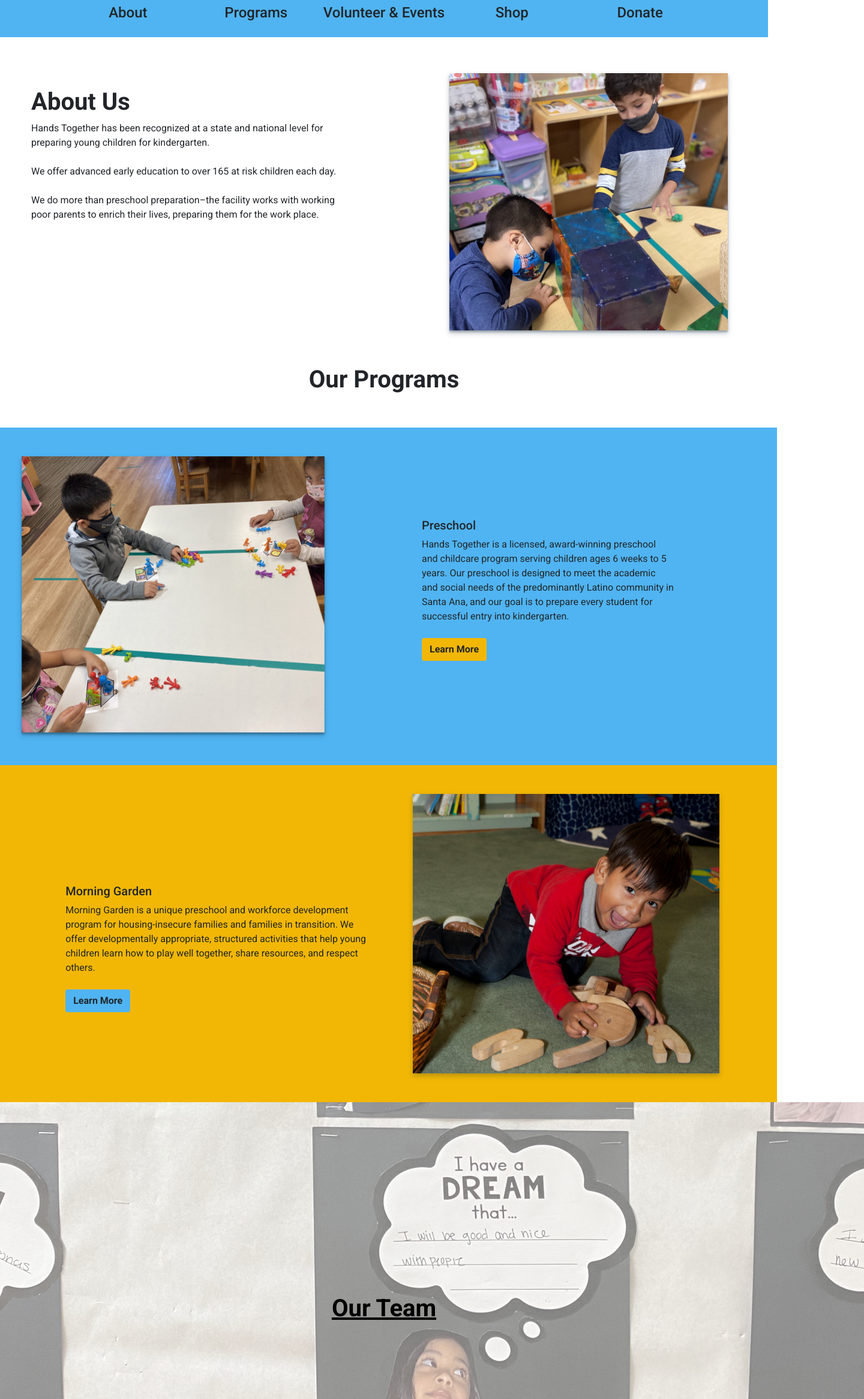
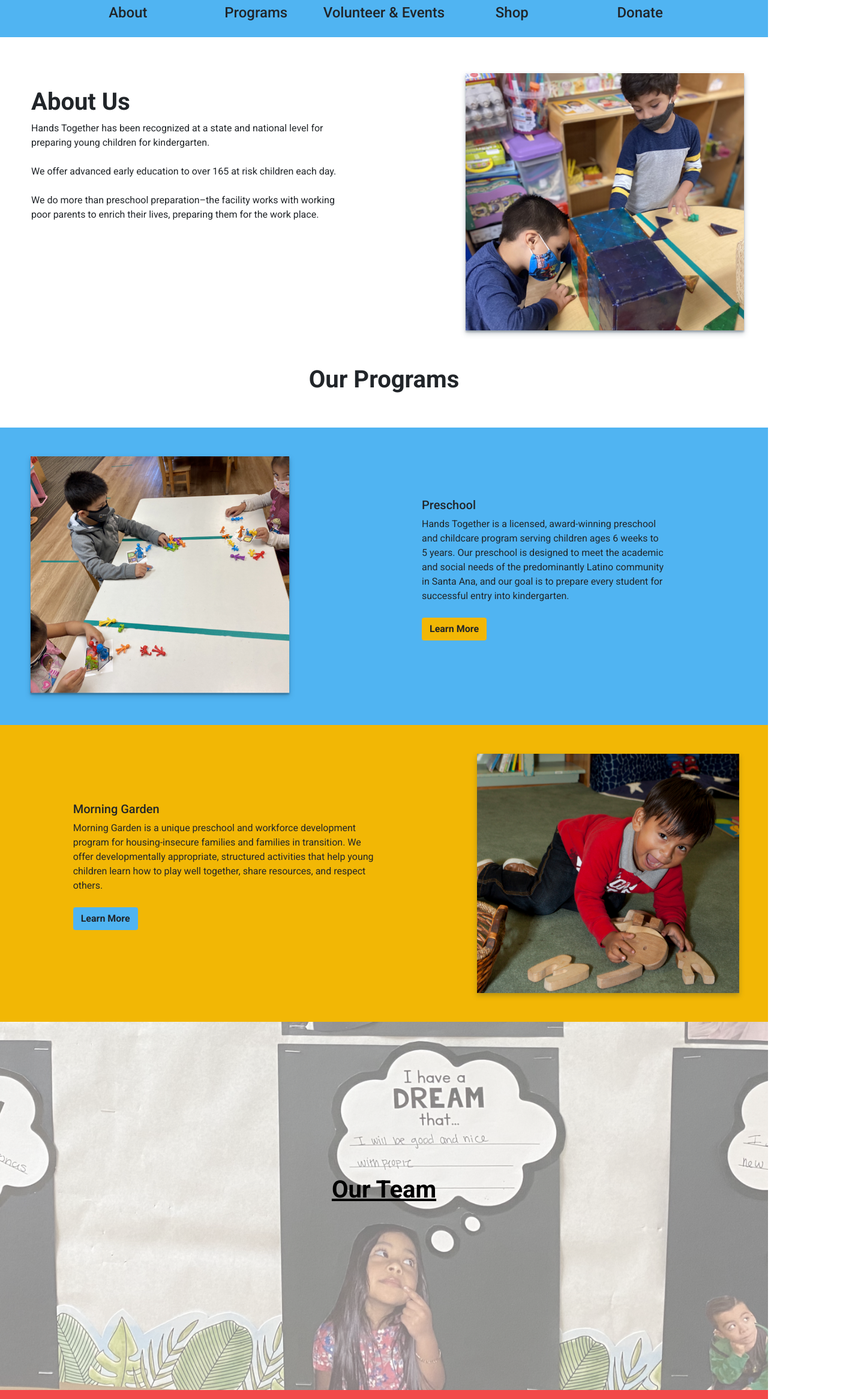
Before and after one commit to Codelab-Davis/hands_together_website_ws2021, a React (Create React App) app: page /about in a window 1280 px wide. Shown: the part 160-2493 px from the top of the page at 60% size, 1440 px wide, since content can reach past the window. Built offline with nearby package versions, Linux system fonts and the light colour scheme.

Commit message:
finished resizing images for mobile

```diff
--- a/src/components/about.js
+++ b/src/components/about.js
@@ -30,7 +30,7 @@
                             </p>
                         </div>
                         <div class="col-1" />
-                        <div class="col-5" >
+                        <div class="col-md-5" >
                             <br />
                             <img class = "aboutImgFormat" align = "center" src={about_us}/>
                         </div>
@@ -50,11 +50,11 @@
             <div className="vertical_space" />
             <div class="container-fluid p-0">
                 <div class="row align-items-center preschoolFormat">
-                    <div class="col-md-4 p-5" >
-                        <img class = "imgFormat" src={preschool}/>
+                    <div class="col-md-5 p-5" >
+                        <img class="imgFormat" src={preschool}/>
                     </div>
 
-                    <div class="col-2" />
+                    <div class="col-1" />
                     <div class="col-md-5">
                     <br /> <br />
                         <h3 className = "abttxt">Preschool</h3>
@@ -78,8 +78,10 @@
                             We offer developmentally appropriate, structured activities that help young children learn how to play well together, share resources,
                             and respect others.<br /><br /></p>
                             <button onClick={() => (window.location = "/programs")} className="btn morningButton smallScreenTextShift">Learn More</button>
+                            <br /> <br /> <br /> <br />
                     </div>
-                    <div class="col-md-4 p-5" >
+                    <div class="col-1" />
+                    <div class="col-md-5 p-5" >
                         <img class = "imgFormat" src={morning}/>
                     </div>
 
--- a/src/css/about.css
+++ b/src/css/about.css
@@ -7,24 +7,34 @@
     /* able to resize images when resize window */
     max-width:90%;
     /* TODO: center after resize */
-
+    margin-left: auto;
+    margin-right: auto;
+    display: block;
     filter: drop-shadow(0px 4px 4px rgba(7, 30, 53, 0.25));
 }
 
+/* .border
+{
+    border-color: black;
+    border-style: solid;
+} */
 /* Fix the images on a smaller screen */
 @media (max-width: 768px) {
-    .aboutImgFormat {
-      max-width:200%;
-    }
-    .imgFormat {
-        max-width:200%;
-    }
+    /* .aboutImgFormat {
+      margin-left:1rem;
+    } */
     .smallScreenTextShift {
         margin-left:3rem;
         margin-right:3rem;
     }
+    .teamlink {
+        position: absolute;
+        text-decoration: underline;
+        color: blue;
+        width:100%;
+        margin-top: 15%;
+    }
   }
-
 .abttxt
 {
     margin-left:3rem;
@@ -34,7 +44,7 @@
 .imgFormat
 {
     /* centers and shrinks image */
-    max-width: 150%; /* won't center image if max-width = 100% */
+    max-width: 100%;
     display: block;
     filter: drop-shadow(0px 4px 4px rgba(7, 30, 53, 0.25));
 
@@ -42,10 +52,14 @@
 .preschoolFormat
 {
     background-color: #50B4F2;
+    margin-left:0rem;
+    margin-right:0rem;
 }
 .morningFormat
 {
     background-color: #F2B705;
+    margin-left:0rem;
+    margin-right:0rem;
 }
 
 .preschoolButton
@@ -66,17 +80,26 @@
     vertical-align: middle;
     opacity: 0.5;
     display: inline-block;
+
 }
-
+.teamdiv img
+{
+    max-width:100%;
+    width:100%;
+}
 .teamlink
 {
     position: absolute;
     text-decoration: underline;
     color: black;
     width:100%;
-    margin-top:20rem;
-    margin-bottom:20rem;
+    margin-top: 20%;
 }
+
+/* .border
+{
+    border-style: solid;
+} */
 
 .teamlink:hover
 {
```
Also changed, not shown: src/images/preschool.png.
